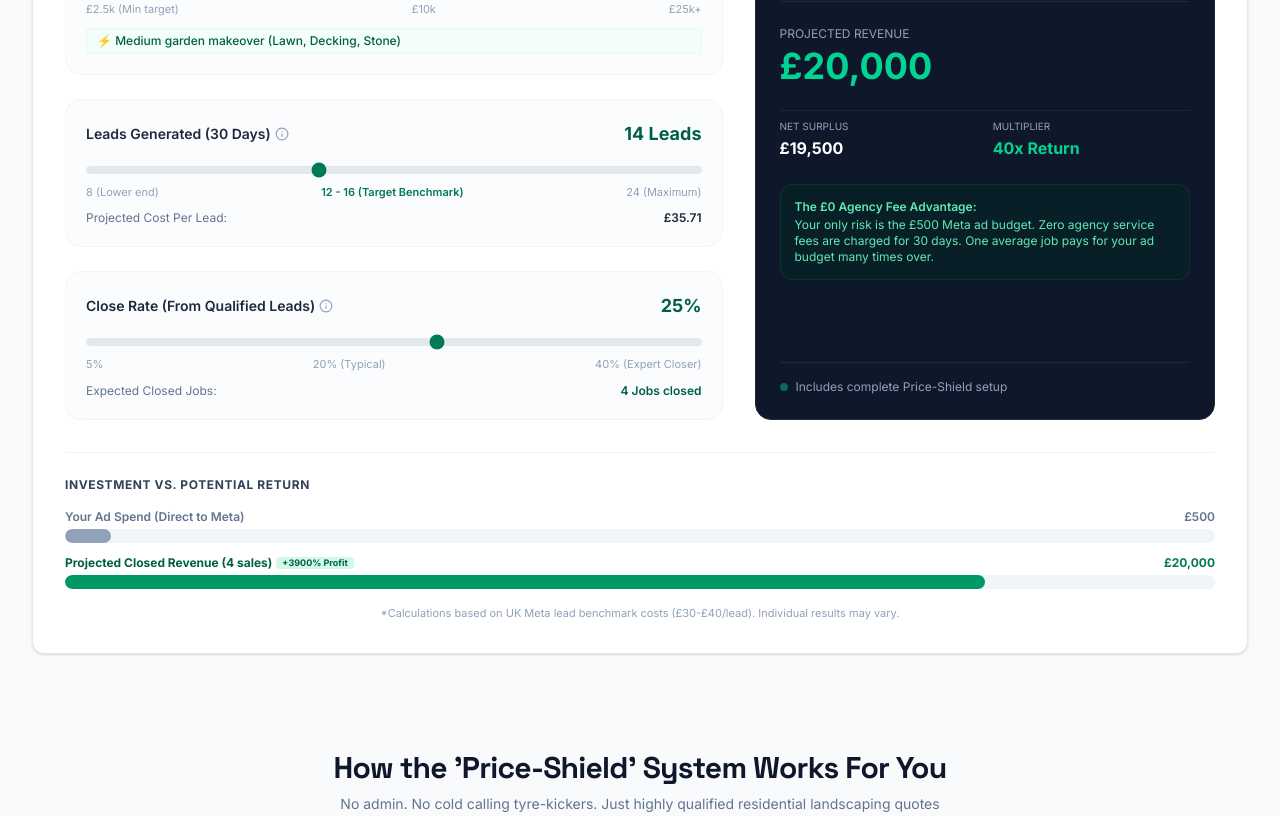
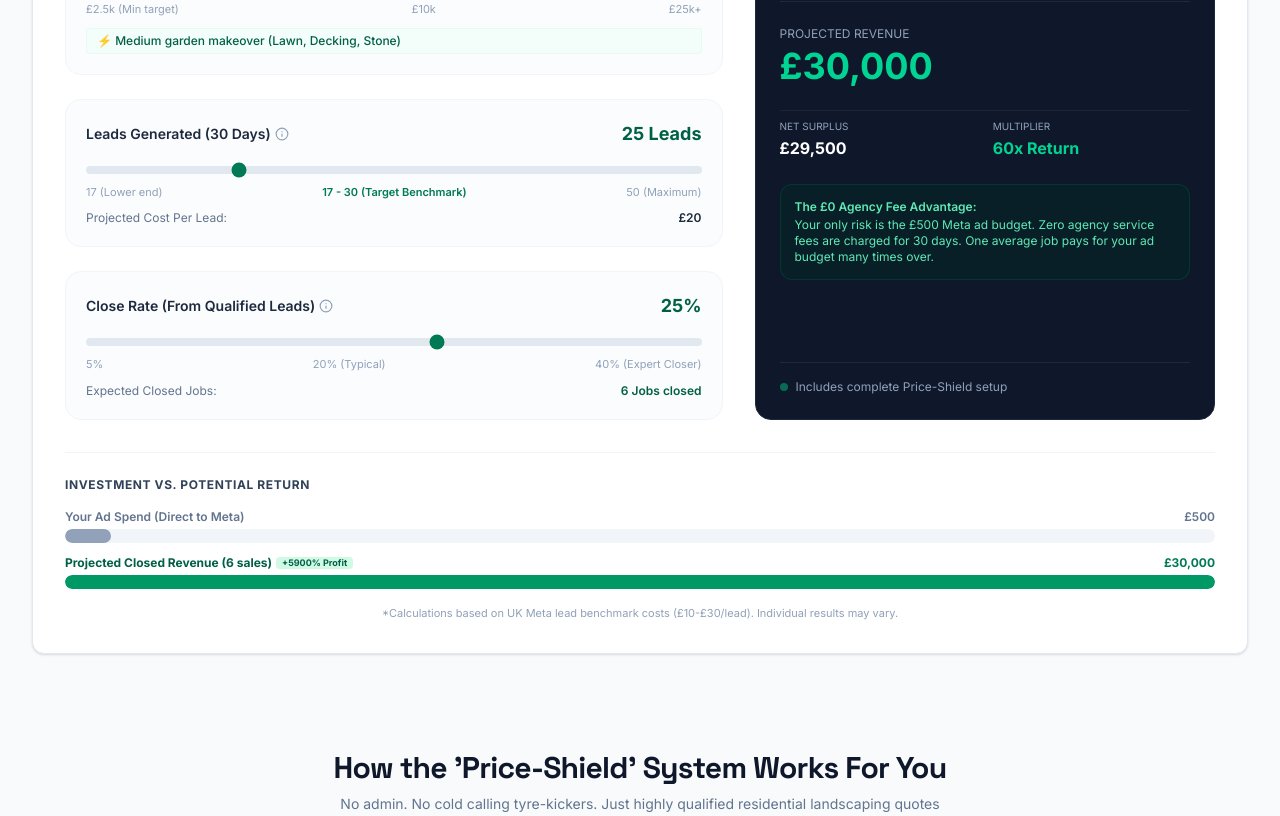
Before and after one commit to xaltrium/landscaper-quote-booking-system, a React (Vite) app: page / in a window 1280 px wide. Shown: the part 3740-4556 px from the top of the page. Built offline with nearby package versions, Linux system fonts and the light colour scheme.

Commit message:
fix: update ROI calculator lead cost benchmark to £10-£30

```diff
--- a/src/components/RoiCalculator.tsx
+++ b/src/components/RoiCalculator.tsx
@@ -4,7 +4,7 @@ import { TrendingUp, Sparkles, Check, Info } from 'lucide-react';
 
 export default function RoiCalculator() {
   const [avgJobValue, setAvgJobValue] = useState<number>(5000);
-  const [expectedLeads, setExpectedLeads] = useState<number>(14);
+  const [expectedLeads, setExpectedLeads] = useState<number>(25);
   const [closeRate, setCloseRate] = useState<number>(25); // 25% default
 
   // Calculations
@@ -86,7 +86,7 @@ export default function RoiCalculator() {
             <div className="flex justify-between items-center mb-2">
               <label className="text-sm font-semibold text-slate-800 flex items-center gap-1">
                 Leads Generated (30 Days)
-                <Info className="w-3.5 h-3.5 text-slate-400 cursor-help" title="At £30-£40 per qualified lead, £500 benchmark delivers 12-16 leads." />
+                <Info className="w-3.5 h-3.5 text-slate-400 cursor-help" title="At £10-£30 per qualified lead, a £500 ad budget delivers roughly 17-50 qualified leads." />
               </label>
               <span className="text-lg font-bold font-mono text-emerald-800">
                 {expectedLeads} Leads
@@ -94,17 +94,17 @@ export default function RoiCalculator() {
             </div>
             <input
               type="range"
-              min="8"
-              max="24"
+              min="17"
+              max="50"
               step="1"
               value={expectedLeads}
               onChange={(e) => setExpectedLeads(Number(e.target.value))}
               className="w-full h-2 bg-slate-200 rounded-lg appearance-none cursor-pointer accent-emerald-700"
             />
             <div className="flex justify-between text-[11px] text-slate-400 font-mono mt-1">
-              <span>8 (Lower end)</span>
-              <span className="text-emerald-700 font-semibold">12 - 16 (Target Benchmark)</span>
-              <span>24 (Maximum)</span>
+              <span>17 (Lower end)</span>
+              <span className="text-emerald-700 font-semibold">17 - 30 (Target Benchmark)</span>
+              <span>50 (Maximum)</span>
             </div>
             <div className="mt-2.5 text-xs text-slate-500 flex justify-between font-mono">
               <span>Projected Cost Per Lead:</span>
@@ -239,7 +239,7 @@ export default function RoiCalculator() {
         </div>
 
         <div className="mt-4 text-[11px] text-slate-400 text-center">
-          *Calculations based on UK Meta lead benchmark costs (£30-£40/lead). Individual results may vary.
+          *Calculations based on UK Meta lead benchmark costs (£10-£30/lead). Individual results may vary.
         </div>
       </div>
     </div>
```
